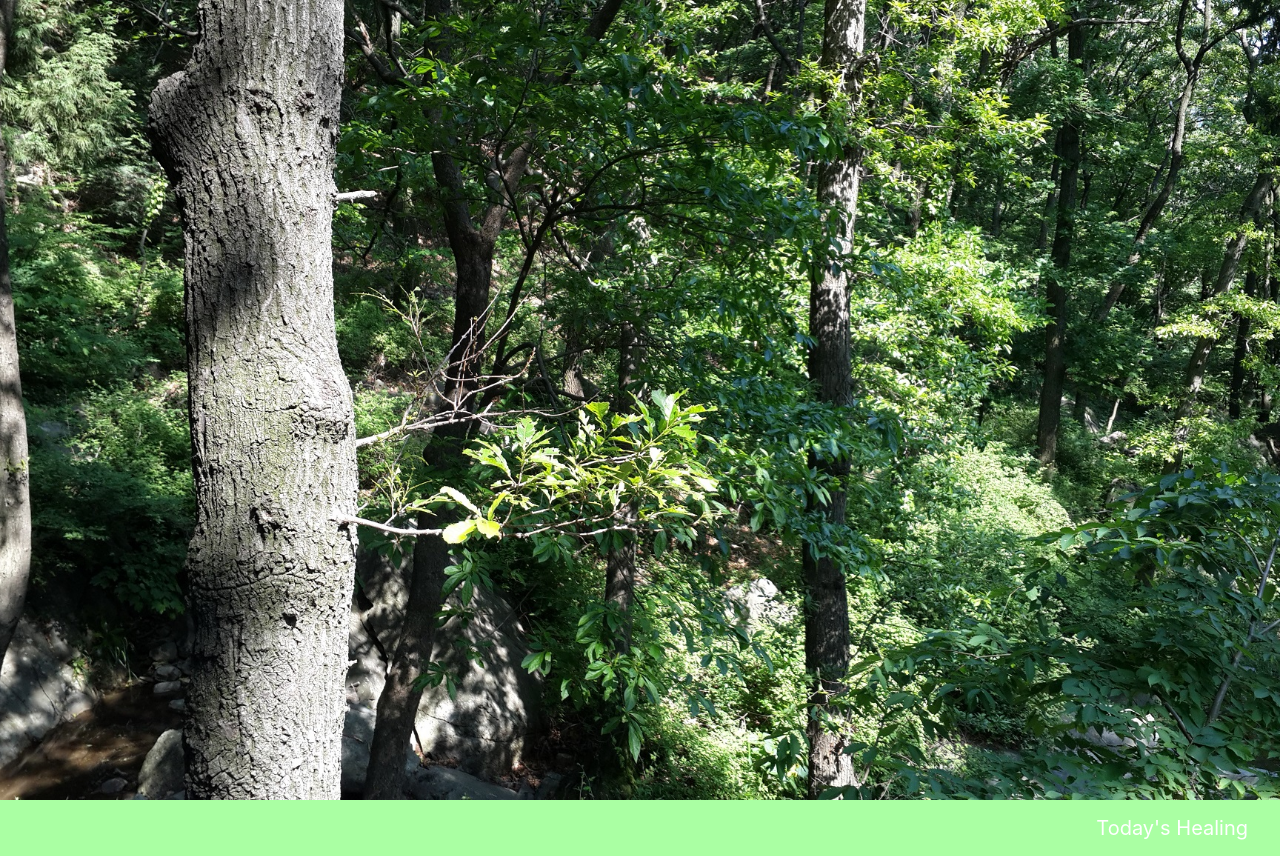
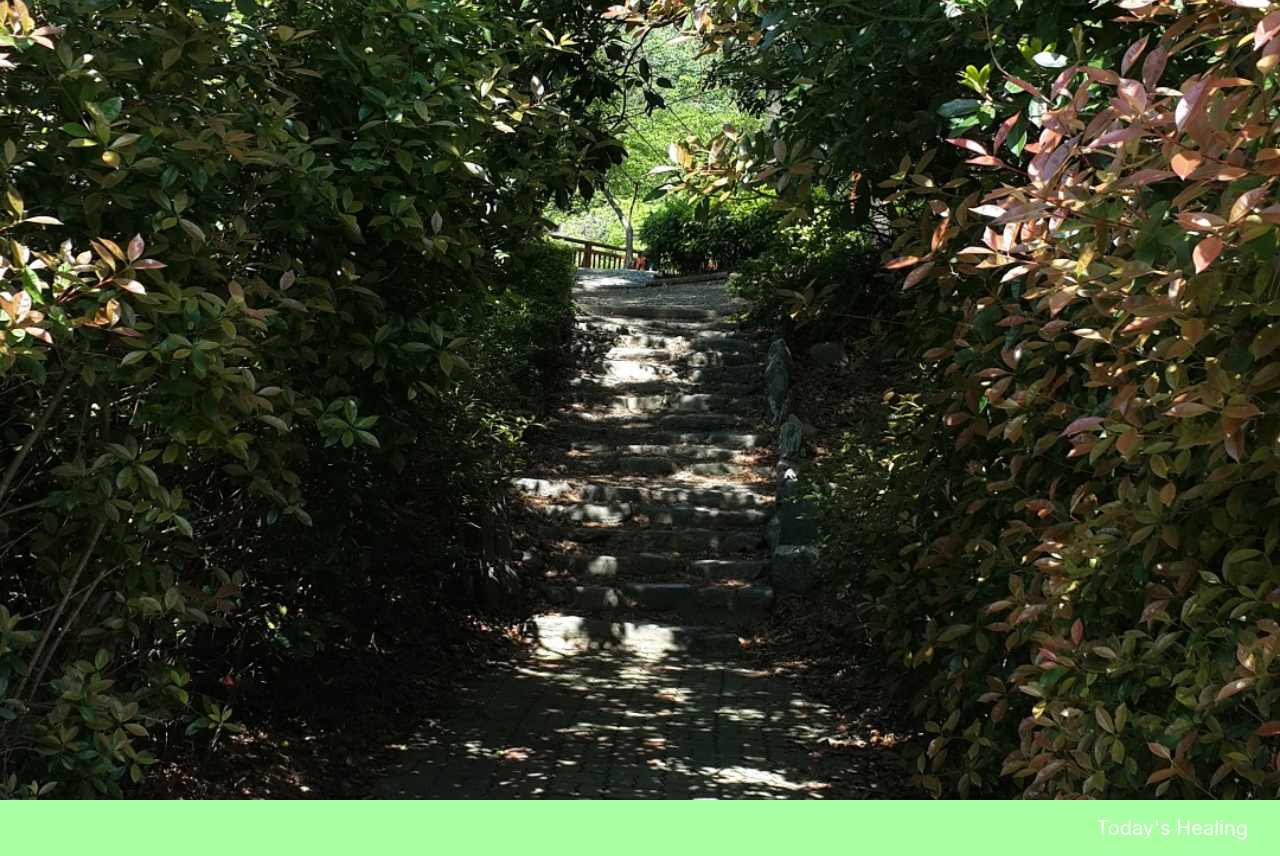
Before and after one commit to ShinHwi/healing, a plain HTML site: page index.html in a window 1280 px wide. Drawn offline with nearby package versions, Linux system fonts and the light colour scheme.

Commit message:
healing commit

```diff
--- a/style.css
+++ b/style.css
@@ -3,7 +3,7 @@ body, html {
 }
 
 .bg-img {
-    background-image: url("image/20200520_145452.jpg");
+    background-image: url("image/20200520_144151.jpg");
     height: 100%;
     background-position: center;
     background-repeat: no-repeat;
```
Also changed, not shown: image/20200520_144151.jpg (added).
